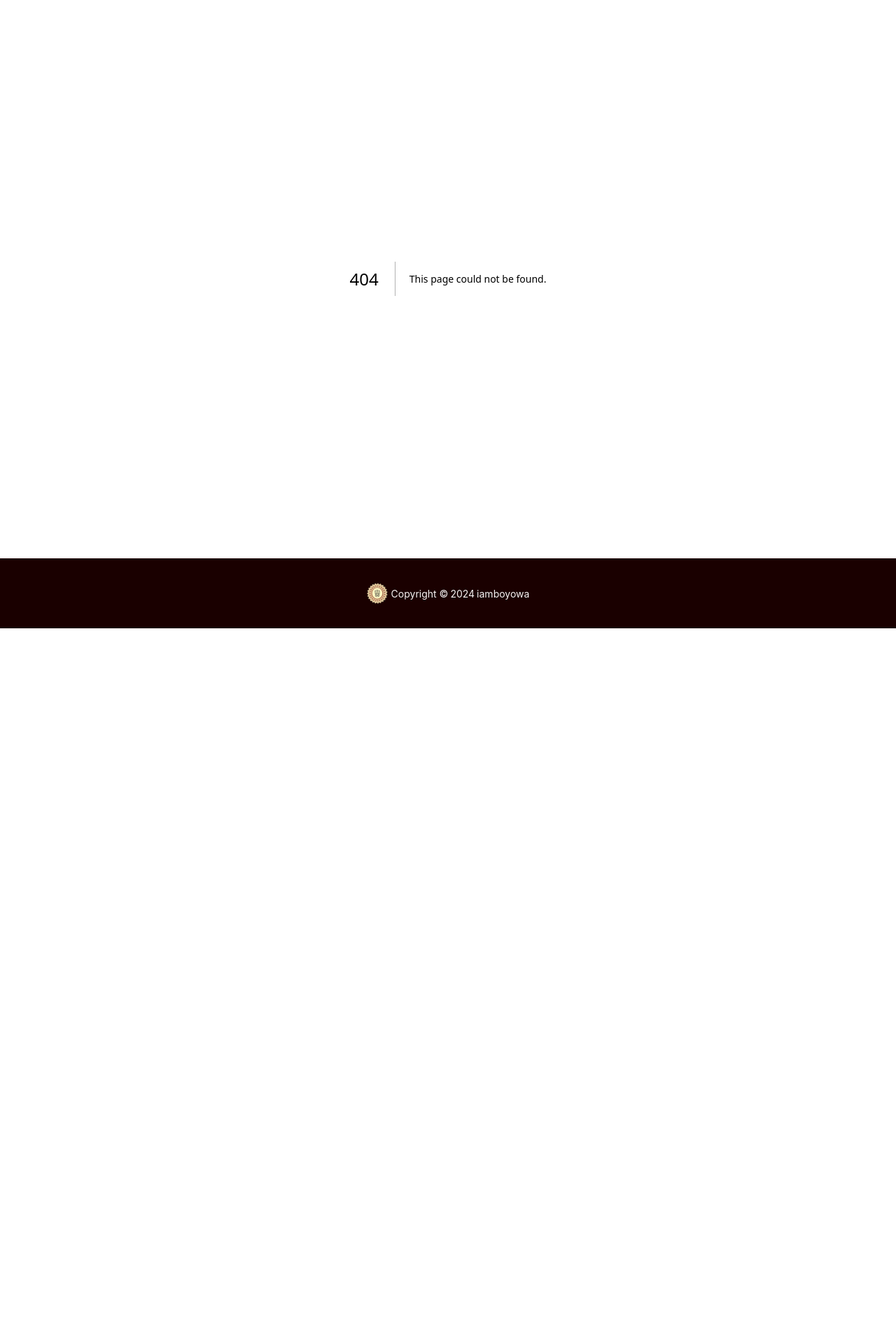
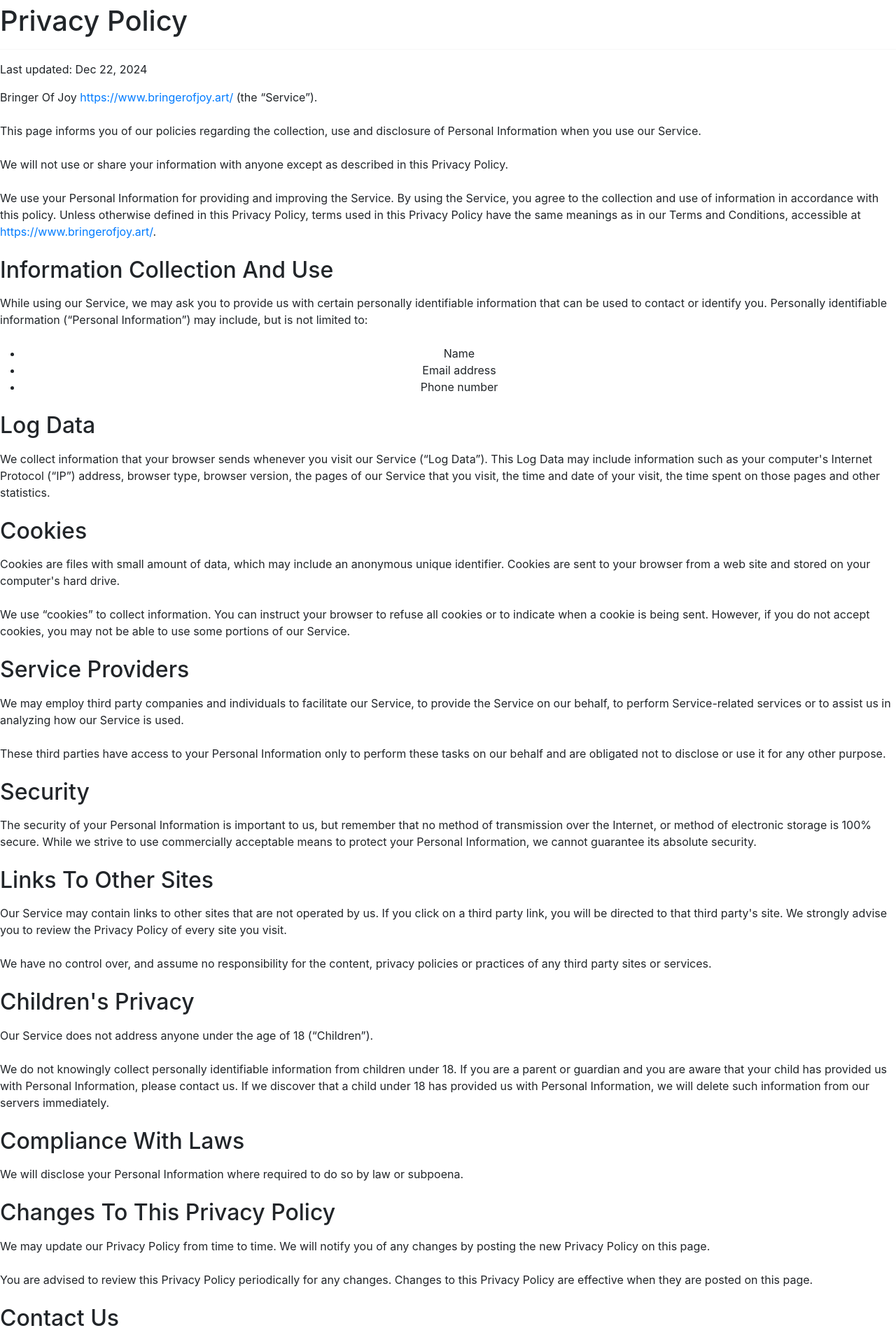
Before and after one commit to dogbeide/bringerofjoyart, a Next.js app: page /privacy-policy in a window 1280 px wide. Before the commit this address had no page. Shown: the part 72-1980 px from the top of the page at 70% size. Before the commit the page ends 970 px from the top, so only its background shows below. Built offline with nearby package versions, Linux system fonts and the light colour scheme; a web font is replaced by a local one.

Commit message:
add privacy policy and route /privacy-policy with link in footer

```diff
--- a/src/app/index.scss
+++ b/src/app/index.scss
@@ -488,10 +488,6 @@
 }
 
 .footer {
-  display: flex;
-  flex-direction: row;
-  justify-content: center;
-  align-items: center;
   height: 100px;
   color: whitesmoke;
   font-size: 14px;
--- /dev/null
+++ b/src/app/privacy-policy/page.tsx
@@ -0,0 +1,70 @@
+import { Metadata } from "next";
+
+export const metadata: Metadata = {
+  title: "Privacy Policy - Bringer Of Joy",
+  description: "~ART 🎭 | HEALING 💚 | MAGIC 🧙🏿‍♂️~",
+};
+
+export default function Page() {
+
+  return (
+    <div className="py-6 px-6">
+      <h1 className="text-4xl mb-3 mt-2 tracking-wide">Privacy Policy</h1>
+      <hr className="h-1 border-none mx-11" />
+
+      <div className="section text-slate-200">
+        <div className="text-left">
+          <p className="font-bold mb-6">Last updated: Dec 22, 2024</p>
+          <p className="mb-4">Bringer Of Joy <a className="underline" href="https://www.bringerofjoy.art">https://www.bringerofjoy.art/</a> (the “Service”).</p>
+          <p className="mb-4">This page informs you of our policies regarding the collection, use and disclosure of Personal Information when you use our Service.</p>
+          <p className="mb-4">We will not use or share your information with anyone except as described in this Privacy Policy.</p>
+          <p className="mb-4">We use your Personal Information for providing and improving the Service. By using the Service, you agree to the collection and use of information in accordance with this policy. Unless otherwise defined in this Privacy Policy, terms used in this Privacy Policy have the same meanings as in our Terms and Conditions,
+            accessible at <a className="underline " href="https://www.bringerofjoy.art">https://www.bringerofjoy.art/</a>.</p>
+
+          <h2 className={`text-4xl mb-3 mt-2 tracking-wide`}>Information Collection And Use</h2>
+          <p className="mb-4">While using our Service, we may ask you to provide us with certain personally identifiable information that can be used to contact or identify you. Personally identifiable information (“Personal Information”) may include, but is not limited to:</p>
+
+          <div className="w-full flex flex-row justify-center">
+            <ul className="mb-4 list-disc text-center">
+              <li>Name</li>
+              <li>Email address</li>
+              <li>Phone number</li>
+            </ul>
+          </div>
+
+          <h2 className={`text-4xl mb-3 mt-2 tracking-wide`}>Log Data</h2>
+          <p className="mb-4">We collect information that your browser sends whenever you visit our Service (“Log Data”). This Log Data may include information such as your computer&apos;s Internet Protocol (“IP”) address, browser type, browser version, the pages of our Service that you visit, the time and date of your visit, the time spent on those pages and other statistics.</p>
+
+          <h2 className={`text-4xl mb-3 mt-2 tracking-wide`}>Cookies</h2>
+          <p className="mb-4">Cookies are files with small amount of data, which may include an anonymous unique identifier. Cookies are sent to your browser from a web site and stored on your computer&apos;s hard drive.</p>
+          <p className="mb-4">We use “cookies” to collect information. You can instruct your browser to refuse all cookies or to indicate when a cookie is being sent. However, if you do not accept cookies, you may not be able to use some portions of our Service.</p>
+
+          <h2 className={`text-4xl mb-3 mt-2 tracking-wide`}>Service Providers</h2>
+          <p className="mb-4">We may employ third party companies and individuals to facilitate our Service, to provide the Service on our behalf, to perform Service-related services or to assist us in analyzing how our Service is used.</p>
+          <p className="mb-4">These third parties have access to your Personal Information only to perform these tasks on our behalf and are obligated not to disclose or use it for any other purpose.</p>
+
+          <h2 className={`text-4xl mb-3 mt-2 tracking-wide`}>Security</h2>
+          <p className="mb-4">The security of your Personal Information is important to us, but remember that no method of transmission over the Internet, or method of electronic storage is 100% secure. While we strive to use commercially acceptable means to protect your Personal Information, we cannot guarantee its absolute security.</p>
+
+          <h2 className={`text-4xl mb-3 mt-2 tracking-wide`}>Links To Other Sites</h2>
+          <p className="mb-4">Our Service may contain links to other sites that are not operated by us. If you click on a third party link, you will be directed to that third party&apos;s site. We strongly advise you to review the Privacy Policy of every site you visit.</p>
+          <p className="mb-4">We have no control over, and assume no responsibility for the content, privacy policies or practices of any third party sites or services.</p>
+
+          <h2 className={`text-4xl mb-3 mt-2 tracking-wide`}>Children&apos;s Privacy</h2>
+          <p className="mb-4">Our Service does not address anyone under the age of 18 (“Children”).</p>
+          <p className="mb-4">We do not knowingly collect personally identifiable information from children under 18. If you are a parent or guardian and you are aware that your child has provided us with Personal Information, please contact us. If we discover that a child under 18 has provided us with Personal Information, we will delete such information from our servers immediately.</p>
+
+          <h2 className={`text-4xl mb-3 mt-2 tracking-wide`}>Compliance With Laws</h2>
+          <p className="mb-4">We will disclose your Personal Information where required to do so by law or subpoena.</p>
+
+          <h2 className={`text-4xl mb-3 mt-2 tracking-wide`}>Changes To This Privacy Policy</h2>
+          <p className="mb-4">We may update our Privacy Policy from time to time. We will notify you of any changes by posting the new Privacy Policy on this page.</p>
+          <p className="mb-4">You are advised to review this Privacy Policy periodically for any changes. Changes to this Privacy Policy are effective when they are posted on this page.</p>
+
+          <h2 className={`text-4xl mb-3 mt-2 tracking-wide`}>Contact Us</h2>
+          <p className="mb-4">If you have any questions about this Privacy Policy, please <a className="underline text-pandoras-teal hover:text-pandoras-lime" href="/#connect">contact us</a>.</p>
+        </div>
+      </div>
+    </div>
+  )
+}
--- a/src/app/ui/footer.tsx
+++ b/src/app/ui/footer.tsx
@@ -5,7 +5,7 @@
 
 export default async function Footer() {
   return (
-    <footer className="footer">
+    <footer className="footer flex flex-col items-center text-center py-3">
       <Image
         src={logo}
         height={30}
@@ -13,7 +13,12 @@
         style={{ marginRight: 5 }}
         alt="IAMBOYOWA Logo"
       />
-      Copyright © <span id="year">{year} </span>iamboyowa
+      <span>
+        Copyright © <span id="year">{year} </span>iamboyowa
+      </span>
+      <div>
+        <a href="/privacy-policy">Privacy Policy</a>
+      </div>
     </footer>
   )
 }
```
